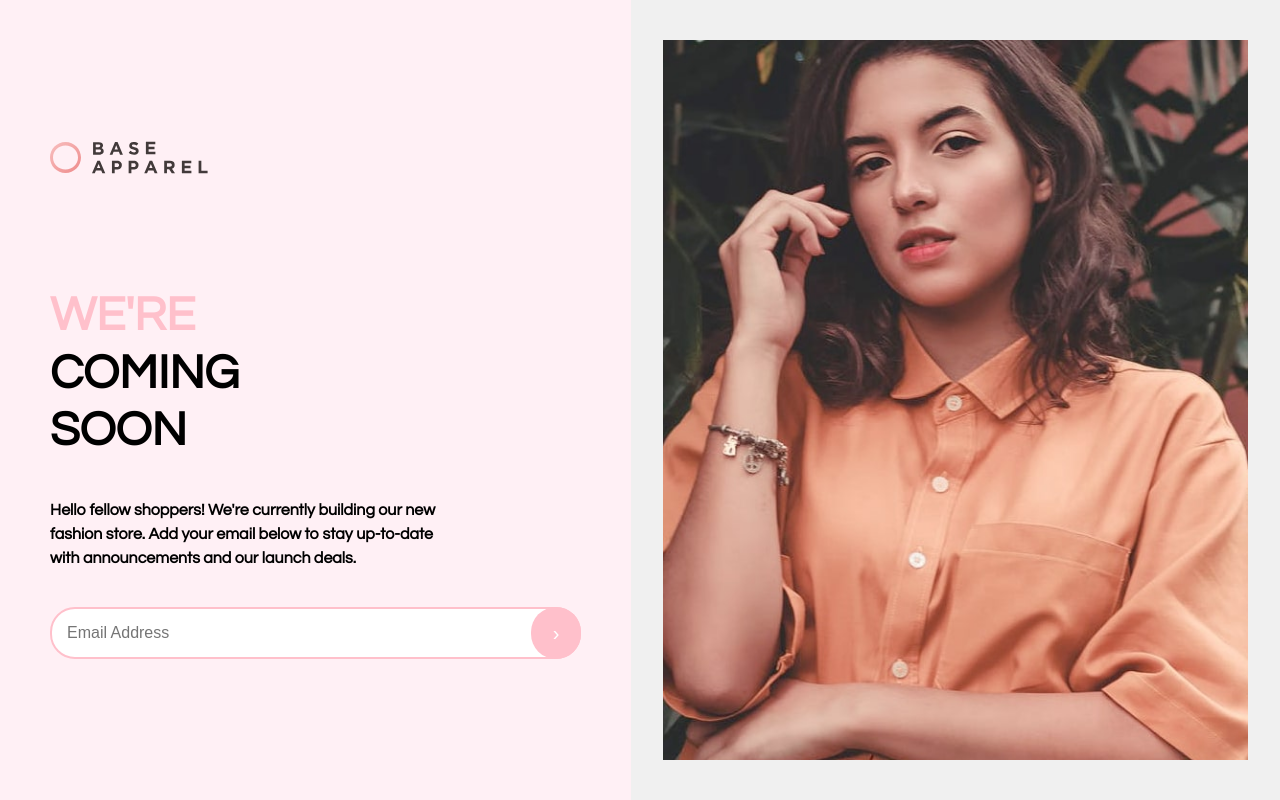
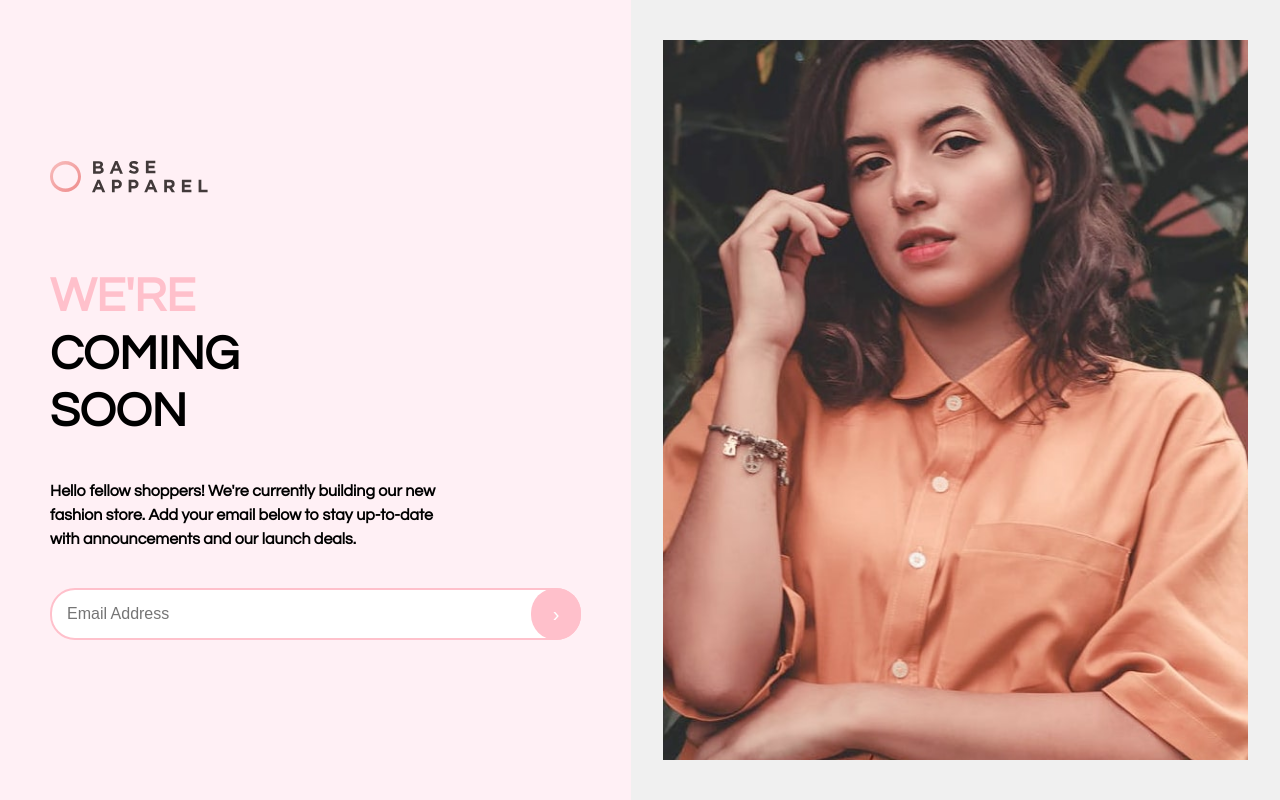
Before and after one commit to gabiephiri/base-apparel-challenge, a plain HTML site: page index.html in a window 1280 px wide. Drawn offline with Linux system fonts and the light colour scheme; a web font is replaced by a local one.

Commit message:
Update index.html

```diff
--- a/index.html
+++ b/index.html
@@ -35,7 +35,7 @@
     }
 
     .branding {
-      margin-bottom: 3cm;
+      margin-bottom: 2cm;
     }
 
     .logo {
```
